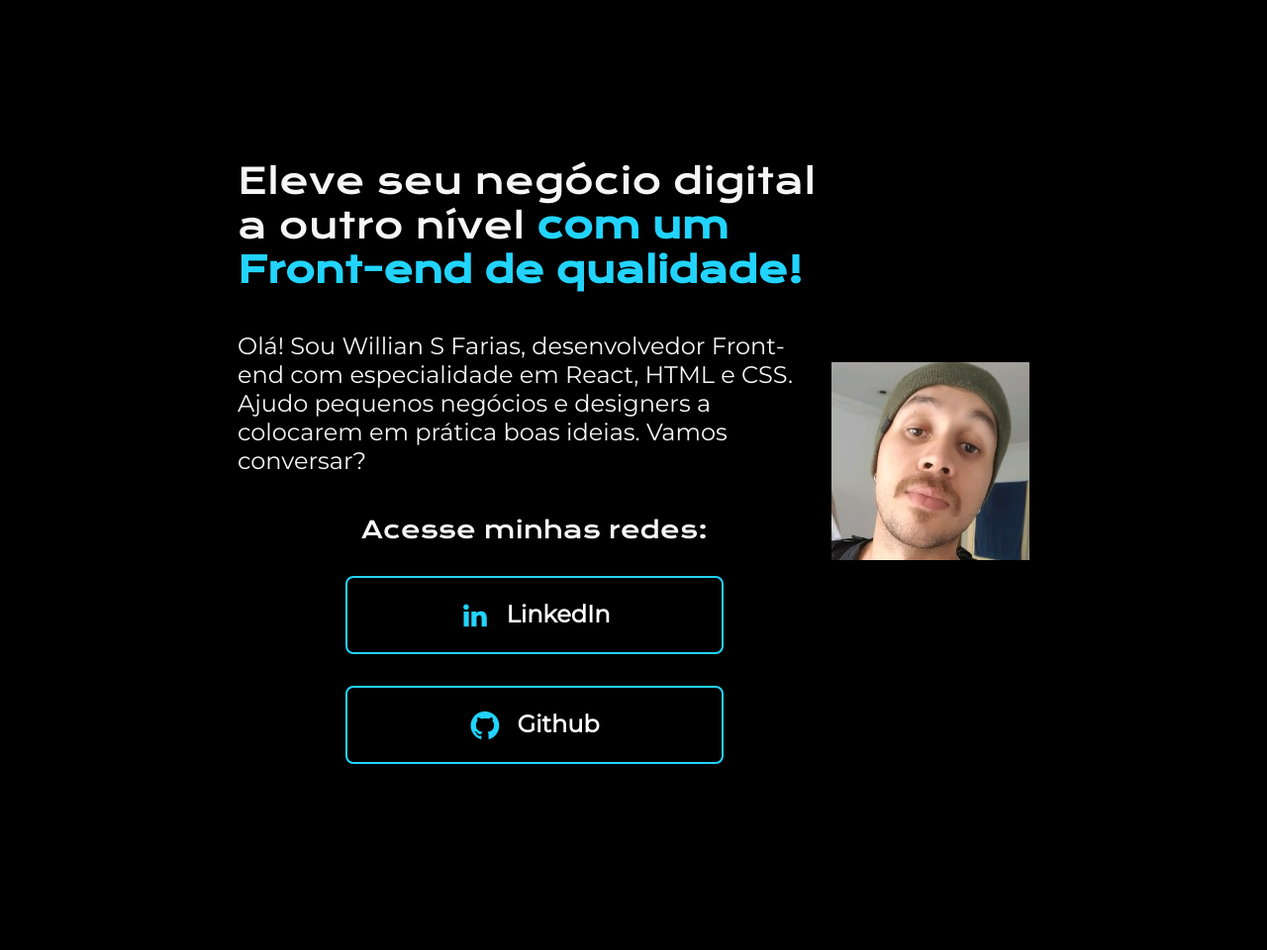
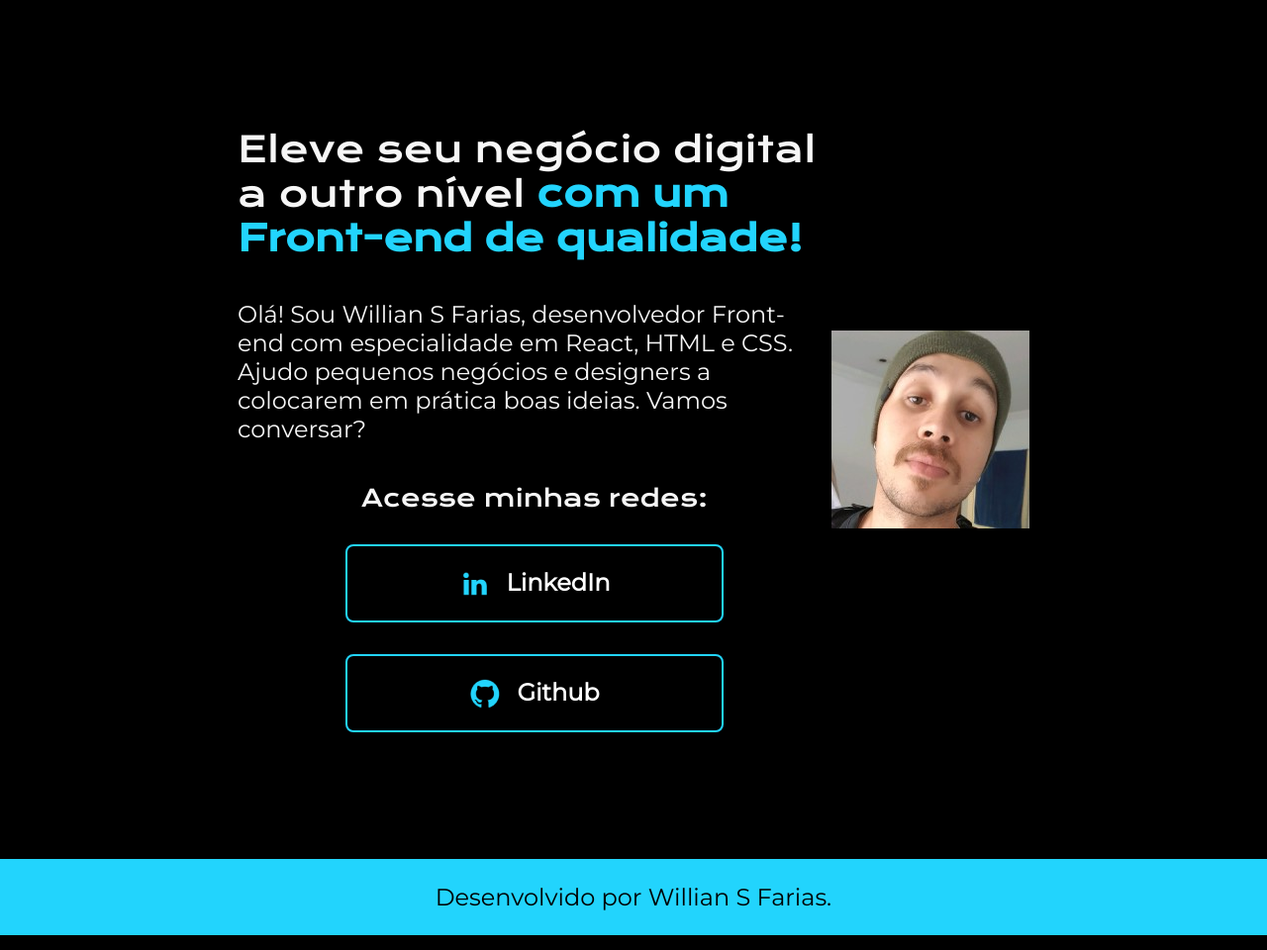
Before and after one commit to WillianFarias/portifolio, a plain HTML site: page index.html in a window 1280 px wide. Shown: the whole page at 99% size. Drawn offline with nearby package versions, Linux system fonts and the light colour scheme.

Commit message:
ajustes no rodape

```diff
--- a/index.html
+++ b/index.html
@@ -31,8 +31,8 @@
     </section>
     <img src="assets/imagem.jpeg" alt="Willian S Farias">
   </main>
-  <footer>
+  <footer class="rodape">
+    <p class="rodape__paragrafo">Desenvolvido por Willian S Farias.</p>
   </footer>
 </body>
-
 </html>
--- a/style.css
+++ b/style.css
@@ -6,14 +6,13 @@
 }
 
 body {
-  height: 100vh;
   box-sizing: border-box;
   background-color: #000000;
   color: #F6F6F6;
 }
 
 .container {
-  margin: 10rem 15rem;
+  padding: 8rem 15rem;
   display: flex;
   align-items: center;
   justify-content: space-between;
@@ -80,3 +79,16 @@ body {
   cursor: pointer;
   background-color: #272727;
 }
+
+.rodape {
+  padding: 24px;
+  text-align: center;
+  background-color: #22D4FD;
+}
+
+.rodape__paragrafo {
+  font-size: 24px;
+  font-family: "Montserrat", sans-serif;
+  font-weight: 400;
+  color: #000000;
+}
```
